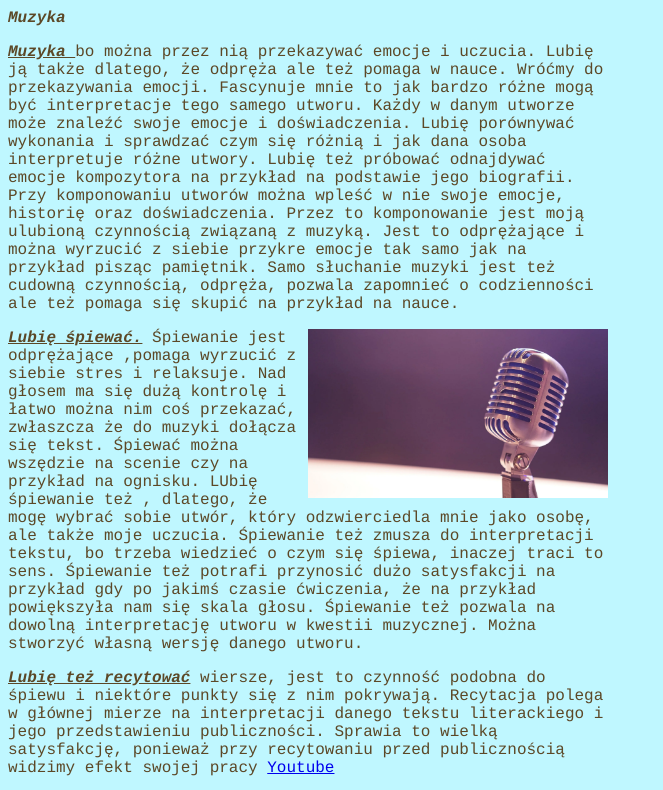
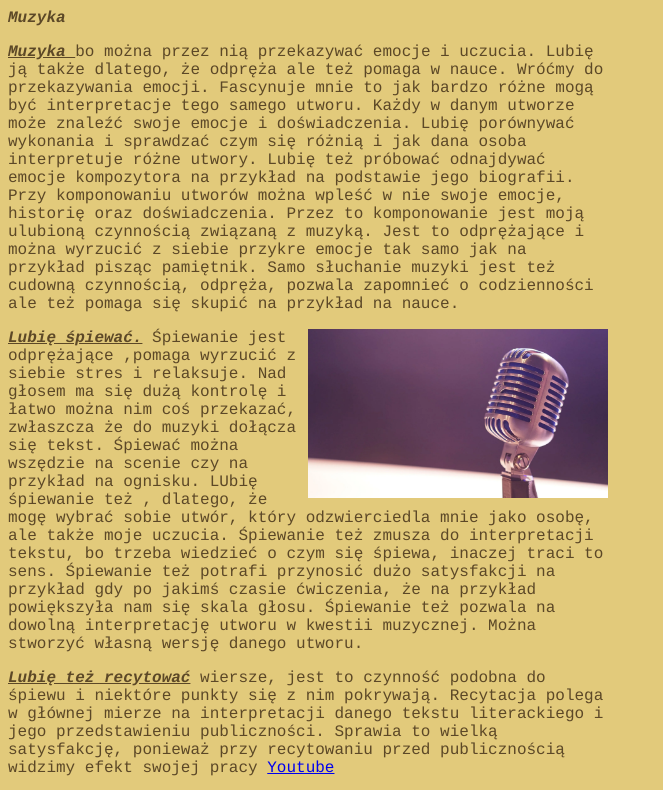
Before and after one commit to 9lizzz/9lizzz.github.io, a plain HTML site: page index.html in a window 1280 px wide. Shown: the top 790 px of the page, without its empty margins (0-663 px from the left). Drawn offline with Linux system fonts and the light colour scheme.

Commit message:
Update style.css

```diff
--- a/style.css
+++ b/style.css
@@ -1,5 +1,5 @@
 body{
-    background-color:rgb(191, 247, 255);
+    background-color:rgb(226, 202, 123);
 }
 p1{
     color:rgb(92, 72, 39);
```
